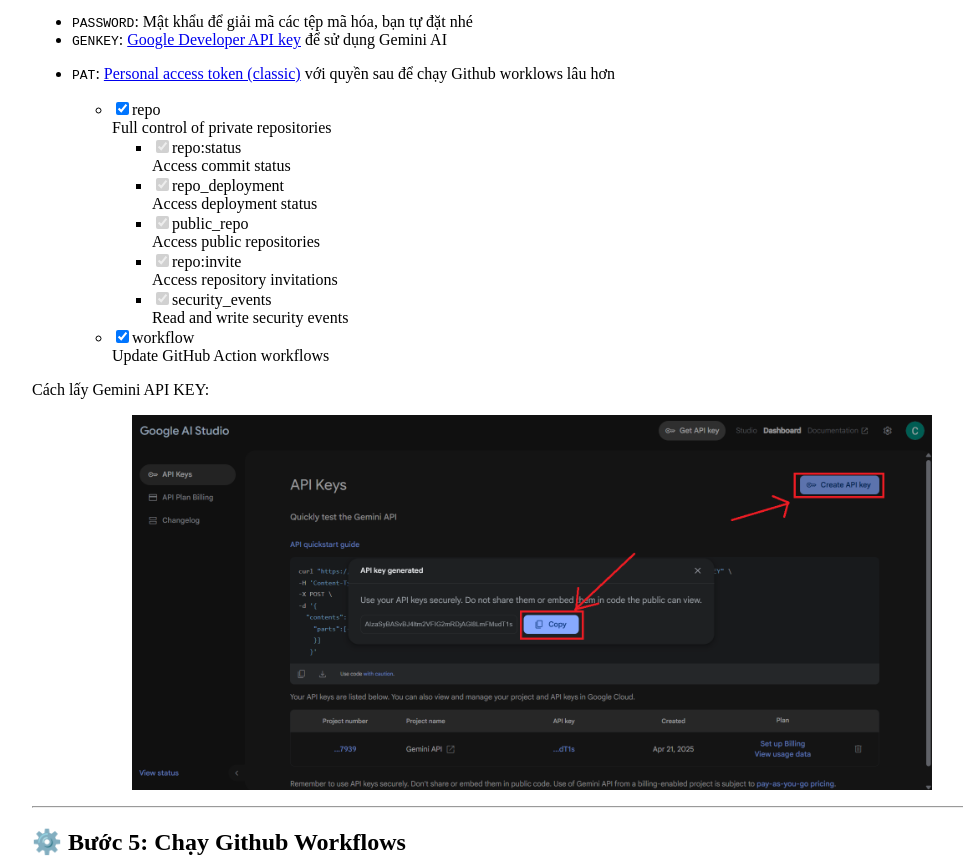
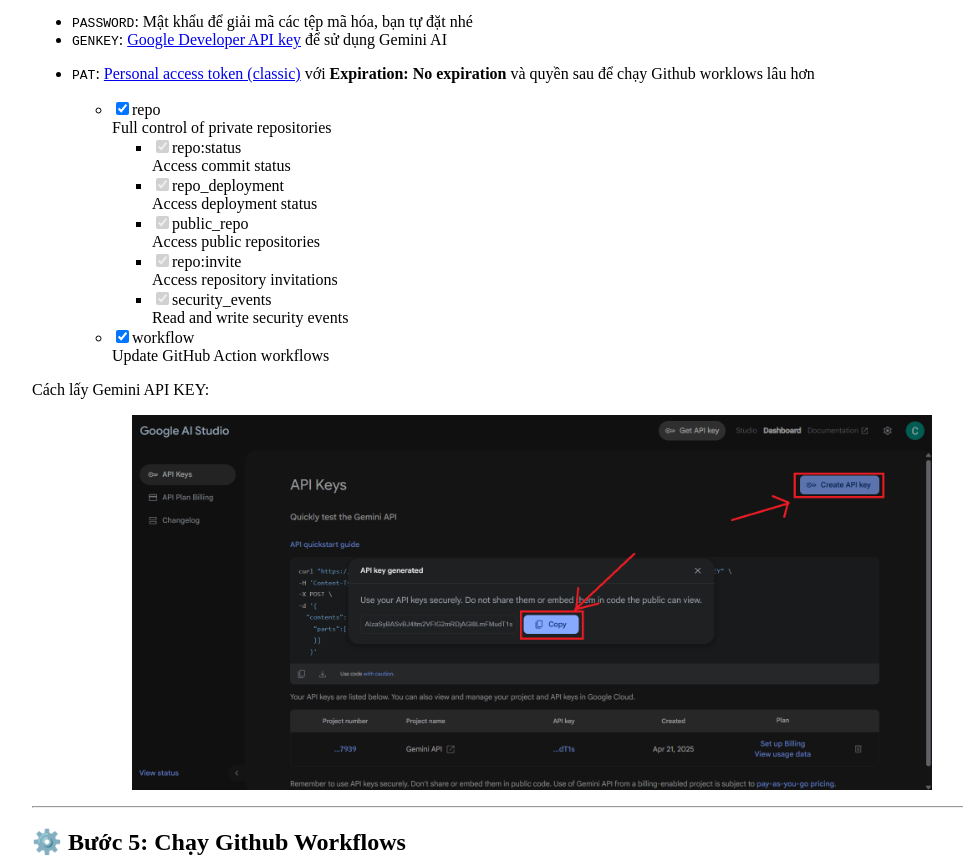
Before and after one commit to vincentng295/gemini_fbchat, a plain HTML site: page docs/index.html in a window 1280 px wide. Shown: the part 6443-7305 px from the top of the page, without its empty margins (108-1071 px from the left). Drawn offline with Linux system fonts and the light colour scheme.

Commit message:
Update info about PAT secret

```diff
--- a/docs/index.html
+++ b/docs/index.html
@@ -73,7 +73,7 @@
                 <li><code class="language-plaintext highlighter-rouge">PASSWORD</code>: Mật khẩu để giải mã các tệp mã hóa, bạn tự đặt nhé</li>
                 <li><code class="language-plaintext highlighter-rouge">GENKEY</code>: <a href="https://aistudio.google.com/app/apikey">Google Developer API key</a> để sử dụng Gemini AI</li>
                 <li>
-                    <p><code class="language-plaintext highlighter-rouge">PAT</code>: <a href="https://github.com/settings/tokens/new">Personal access token (classic)</a> với quyền sau để chạy Github worklows lâu hơn</p>
+                    <p><code class="language-plaintext highlighter-rouge">PAT</code>: <a href="https://github.com/settings/tokens/new">Personal access token (classic)</a> với <b>Expiration: No expiration</b> và quyền sau để chạy Github worklows lâu hơn</p>
                     <ul>
                         <li class="Box-row px-2 py-1 js-check-scope-container" data-scope-for="workflow">
                             <div class="form-checkbox my-2">
```
